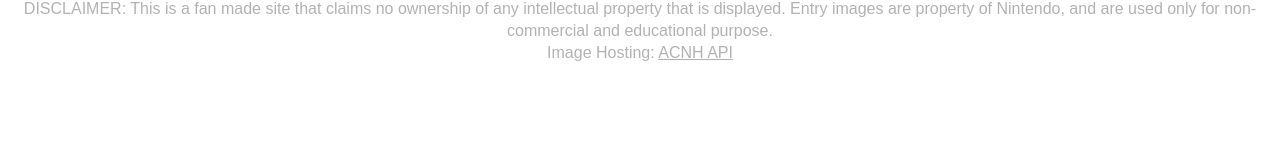
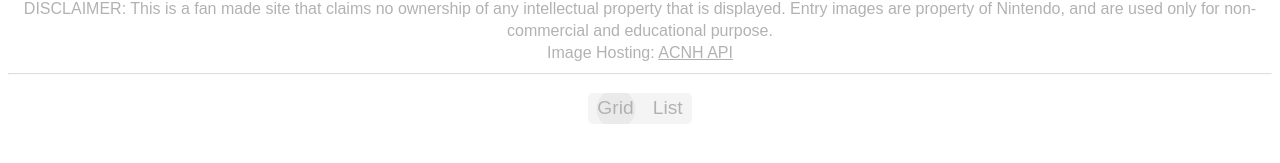
Before and after one commit to avgrad/acnh-collect, a React (Create React App) app: page / in a window 1280 px wide. Shown: the part 5343-5506 px from the top of the page. Before the commit the page ends 5443 px from the top, so only its background shows below. Built offline with nearby package versions, Linux system fonts and the light colour scheme; a web font is replaced by a local one.

Commit message:
added settings radio button to change layout * selected layout is persisted to localstorage

```diff
--- a/src/App.js
+++ b/src/App.js
@@ -2,11 +2,17 @@ import React, { useState, useEffect } from "react";
 import "./styles.css";
 import * as serviceWorker from "./serviceWorker";
 import { Provider as CollectionProvider } from "./useCollection";
+import {
+    Layouts,
+    Provider as CollectionLayoutProvider,
+    useCollectionLayout,
+} from "./useCollectionLayout";
 import lang from "./resources";
 import useCurrentTime from "./helpers/useCurrentTime";
 import FilterSortCtrl from "./FilterSortCtrl";
 import StatsCtrl from "./StatsCtrl";
-import { ListDisplayCtrl, GridDisplayCtrl } from "./ListDisplayCtrl";
+import { CollectionDisplayCtrl } from "./CollectionDisplayCtrl";
+import RadioSelect from "./RadioSelect";
 
 function useServiceWorkerInstalled() {
     const [hasUpdateInstalled, setUpdated] = useState(false);
@@ -24,10 +30,26 @@ function useServiceWorkerInstalled() {
     return hasUpdateInstalled;
 }
 
+const Settings = () => {
+    const { currentLayout, setLayout } = useCollectionLayout();
+    return (
+        <RadioSelect
+            values={Object.values(Layouts)}
+            selectedValue={currentLayout}
+            onChange={(l) => setLayout(l)}
+            labelSource={{
+                [Layouts.GRID]: "Grid",
+                [Layouts.LIST]: "List",
+            }}
+        />
+    );
+};
+
 export default function App() {
     const currentTime = useCurrentTime();
     const hasUpdated = useServiceWorkerInstalled();
     return (
+        <CollectionLayoutProvider>
             <CollectionProvider>
                 <h1>Animal Crossing: New Horizons</h1>
                 <h2>{currentTime.toLocaleString()}</h2>
@@ -42,7 +64,7 @@ export default function App() {
                 <hr />
                 <StatsCtrl />
                 <hr />
-            <GridDisplayCtrl />
+                <CollectionDisplayCtrl />
                 <footer>
                     Source on{" "}
                     <a
@@ -55,10 +77,11 @@ export default function App() {
                     {process.env.REACT_APP_VERSION}
                     <br />
                     <small>
-                    DISCLAIMER: This is a fan made site that claims no ownership
-                    of any intellectual property that is displayed. Entry images
-                    are property of Nintendo, and are used only for
-                    non-commercial and educational purpose.
+                        DISCLAIMER: This is a fan made site that claims no
+                        ownership of any intellectual property that is
+                        displayed. Entry images are property of Nintendo, and
+                        are used only for non-commercial and educational
+                        purpose.
                     </small>
                     <br />
                     <small>
@@ -70,7 +93,10 @@ export default function App() {
                             ACNH API
                         </a>
                     </small>
+                    <hr />
+                    <Settings />
                 </footer>
             </CollectionProvider>
+        </CollectionLayoutProvider>
     );
 }
--- /dev/null
+++ b/src/CollectionDisplayCtrl.js
@@ -0,0 +1,32 @@
+import React from "react";
+import lang from "./resources";
+import { useCollection } from "./useCollection";
+import EntryListCtrl from "./EntryListCtrl";
+import EntryGridCtrl from "./EntryGridCtrl";
+import "./collection-grid.css";
+import { Layouts, useCollectionLayout } from "./useCollectionLayout";
+
+export function CollectionDisplayCtrl() {
+    const { currentLayout } = useCollectionLayout();
+    const { displayedCollection } = useCollection();
+    const EntryDisplayCtrl = {
+        [Layouts.GRID]: EntryGridCtrl,
+        [Layouts.LIST]: EntryListCtrl,
+    }[currentLayout];
+    const containerClassName = {
+        [Layouts.GRID]: "collection-grid",
+        [Layouts.LIST]: "collection-list",
+    }[currentLayout];
+
+    return (
+        <div className={containerClassName}>
+            {displayedCollection.length === 0 ? (
+                <p className="no-matches">{lang.filter.NO_RESULTS}</p>
+            ) : (
+                displayedCollection.map((entry) => (
+                    <EntryDisplayCtrl entry={entry} />
+                ))
+            )}
+        </div>
+    );
+}
--- a/src/EntryGridCtrl.js
+++ b/src/EntryGridCtrl.js
@@ -40,6 +40,7 @@ function formatAvailabilityTimes(months, hours) {
 }
 
 export default function EntryGridCtrl({
+    entry: {
         id,
         type,
         name,
@@ -49,6 +50,7 @@ export default function EntryGridCtrl({
         hours,
         northernMonths,
         fakeInfo,
+    },
 }) {
     const { donated, setDonated } = useCollection();
     const currentHour = useCurrentHour();
--- a/src/EntryCtrl.js
+++ b/src/EntryListCtrl.js
@@ -181,7 +181,7 @@ function ArtCtrl({ entry }) {
     );
 }
 
-export default function EntryCtrl({ entry }) {
+export default function EntryListCtrl({ entry }) {
     switch (entry.type) {
         case "FISH":
         case "BUG":
--- a/src/ListDisplayCtrl.js
+++ /dev/null
@@ -1,32 +0,0 @@
-import React from "react";
-import lang from "./resources";
-import { useCollection } from "./useCollection";
-import EntryCtrl from "./EntryCtrl";
-import EntryGridCtrl from "./EntryGridCtrl";
-import "./collection-grid.css";
-
-export function ListDisplayCtrl() {
-    const { displayedCollection } = useCollection();
-    return (
-        <div className="collection-list">
-            {displayedCollection.length === 0 ? (
-                <p className="no-matches">{lang.filter.NO_RESULTS}</p>
-            ) : (
-                displayedCollection.map((entry) => <EntryCtrl entry={entry} />)
-            )}
-        </div>
-    );
-}
-
-export function GridDisplayCtrl() {
-    const { displayedCollection } = useCollection();
-    return (
-        <div className="collection-grid">
-            {displayedCollection.length === 0 ? (
-                <p className="no-matches">{lang.filter.NO_RESULTS}</p>
-            ) : (
-                displayedCollection.map((entry) => <EntryGridCtrl {...entry} />)
-            )}
-        </div>
-    );
-}
--- /dev/null
+++ b/src/useCollectionLayout.js
@@ -0,0 +1,37 @@
+import React, { createContext, useContext } from "react";
+import { useLocalStorageReducer } from "./helpers/useLocalStorageReducer";
+
+export const Layouts = {
+    GRID: "GRID",
+    LIST: "LIST",
+};
+
+const CollectionLayoutContext = createContext();
+
+export const useCollectionLayout = () => useContext(CollectionLayoutContext);
+
+export const Provider = ({ children }) => {
+    const [currentLayout, dispatchLayout] = useLocalStorageReducer(
+        (state, action) => {
+            switch (action.type) {
+                case "SET_LAYOUT":
+                    return action.layout;
+                default:
+                    return state;
+            }
+        },
+        Layouts.GRID,
+        "layout"
+    );
+
+    const store = {
+        currentLayout,
+        setLayout: (l) => dispatchLayout({ type: "SET_LAYOUT", layout: l }),
+    };
+
+    return (
+        <CollectionLayoutContext.Provider value={store}>
+            {children}
+        </CollectionLayoutContext.Provider>
+    );
+};
```
Lines whose indentation alone changed are shown as unchanged.
